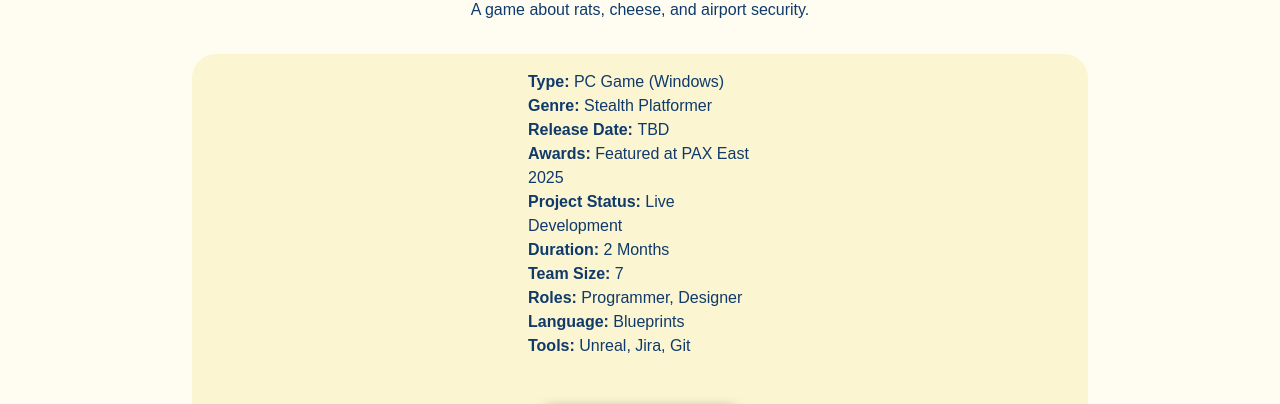
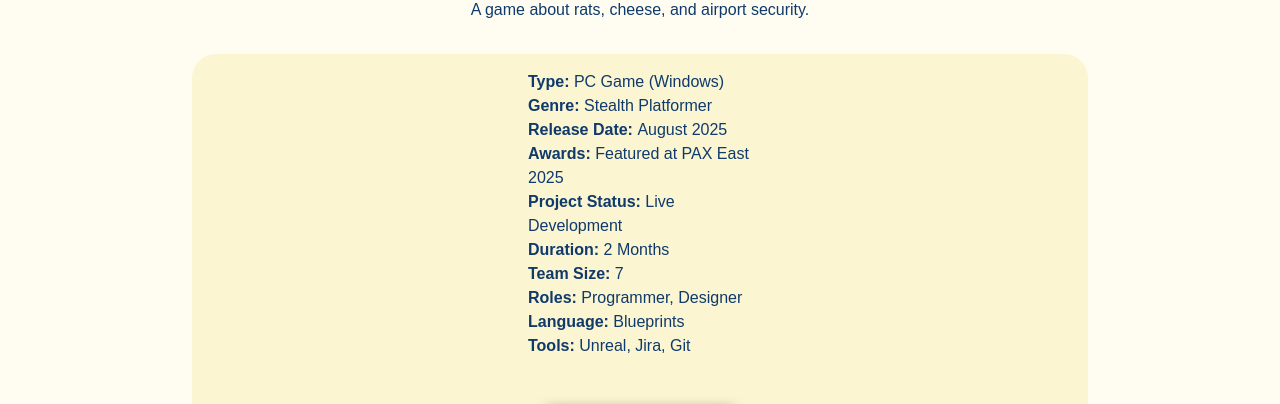
Before and after one commit to TapeKnot/Portfolio-Website, a Next.js app: page /projects/travelling-with-taste in a window 1280 px wide. Shown: the part 205-609 px from the top of the page. Built offline with nearby package versions, Linux system fonts and the light colour scheme.

Commit message:
Updated README & Travelling With Taste Release Date

```diff
--- a/src/app/projects/travelling-with-taste/page.tsx
+++ b/src/app/projects/travelling-with-taste/page.tsx
@@ -15,7 +15,7 @@ export default function Page() {
             <p>
               <b>Type: </b>PC Game (Windows)<br/>
               <b>Genre: </b>Stealth Platformer<br/>
-              <b>Release Date: </b>TBD<br/>
+              <b>Release Date: </b>August 2025<br/>
               <b>Awards: </b>Featured at PAX East 2025<br/>
               <b>Project Status: </b>Live Development<br/>
               <b>Duration: </b>2 Months<br/>
```
Also changed, not shown: 1 other file (tests, documents, lock files or other folders).
